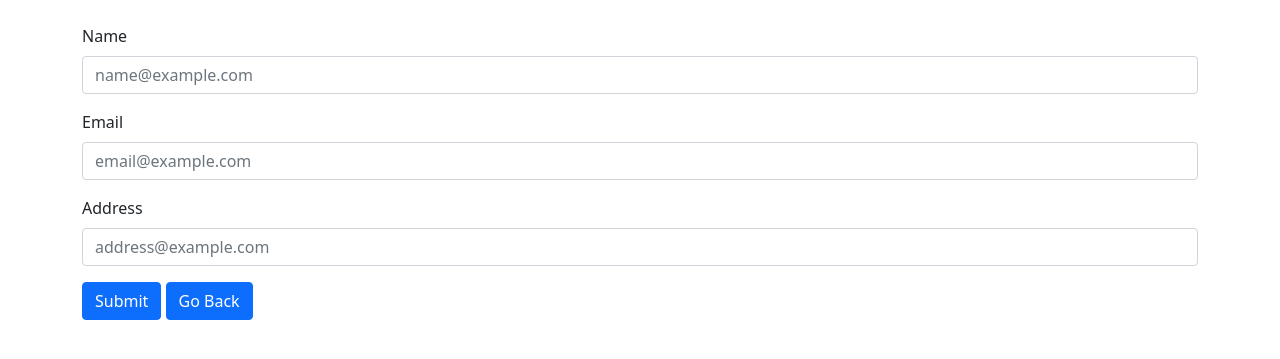
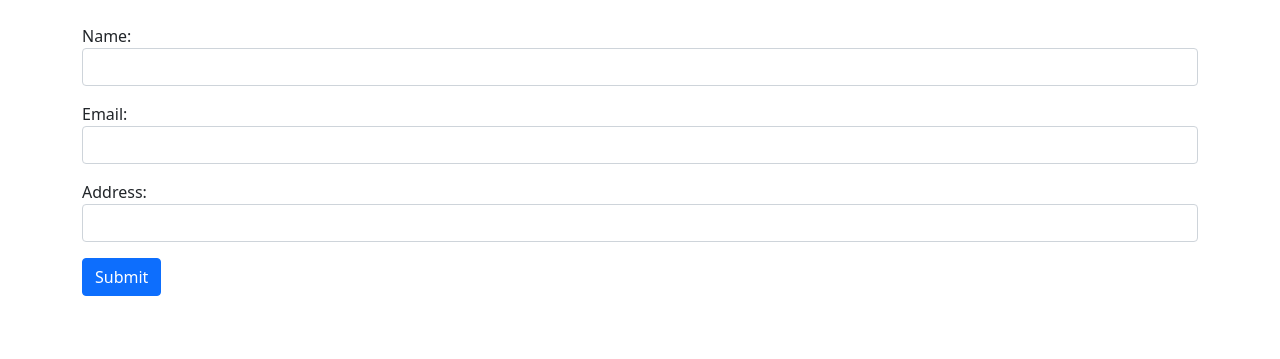
Before and after one commit to AjRadwan/Django-crud, a Django app: page /addstudent in a window 1280 px wide. Shown: the part 56-415 px from the top of the page. Run offline with Django 4.2, Linux system fonts and the light colour scheme.

Commit message:
from submiting

```diff
--- /dev/null
+++ b/core/forms.py
@@ -0,0 +1,14 @@
+from django import forms
+from django.forms import widgets
+from core.models import Student
+from django.core import validators
+
+class StudentForm(forms.ModelForm):
+    class Meta:
+        model = Student
+        fields = "__all__"
+        widgets = {
+            'name' : forms.TextInput(attrs={'class':'form-control'}),
+            'email' : forms.TextInput(attrs={'class':'form-control'}),
+            'address' : forms.TextInput(attrs={'class':'form-control'}),
+        }
--- a/core/templates/addstudent.html
+++ b/core/templates/addstudent.html
@@ -4,22 +4,10 @@
 
 {% block main_body %}
 <div class="container my-4">
-  <form method="post" action="{% url 'addstudent' %}">
+  <form method="post" action="">
       {% csrf_token %}
-    <div class="mb-3">
-        <label class="form-label">Name</label>
-        <input type="text" name="name" class="form-control" placeholder="name@example.com" required>
-      </div>
-    <div class="mb-3">
-        <label class="form-label">Email</label>
-        <input type="email" name="email" class="form-control" placeholder="email@example.com" required>
-      </div>
-    <div class="mb-3">
-        <label class="form-label">Address</label>
-        <input type="text" name="address" class="form-control" placeholder="address@example.com" required>
-      </div>
-      <button type="submit" class="btn btn-primary">Submit</button>
-      <a class="btn btn-primary" href="{% url 'home' %}">Go Back</a>
+     {{ form.as_p }}
+     <button type="submit" class="btn btn-primary">Submit</button>
   </form>
 </div>
 
--- a/core/templates/home.html
+++ b/core/templates/home.html
@@ -24,9 +24,9 @@
               <td>{{ student.email}}</td>
               <td>{{student.address }}</td>
        <td>
-        <a onclick="return confirm('Are you sure you want to delete this list!!')" href="{{student.id}}"><button type="submit" class="btn btn-danger" href="{{ student.id}}">Delete</button></a>
+        <a onclick="return confirm('Are you sure you want to delete this list!!')" href="{{student.id}}"><button type="submit" class="btn btn-danger">Delete</button></a>
 
-        <a href="{{student.id}}"><button type="submit" class="btn btn-primary">Edit</button> </a>
+        <a href="{% url 'edit' student.id %}"><button type="submit" class="btn btn-primary">Edit</button> </a>
       </td>
 
 
--- a/core/urls.py
+++ b/core/urls.py
@@ -5,5 +5,6 @@ from core import views
 urlpatterns = [
     path('', views.home, name="home"),
     path('addstudent', views.addstudent, name="addstudent"),
-    path('<int:id>', views.delete, name="delete")
+    path('<int:id>', views.delete, name="delete"),
+    path('edit/<int:id>', views.edit, name="edit")
 ]
--- a/core/views.py
+++ b/core/views.py
@@ -1,9 +1,7 @@
 from django.shortcuts import render, redirect
 from core.models import Student
 from django.contrib import messages
-
-
-
+from core.forms import StudentForm
 # Create your Viewss here.
 
 def home(request):
@@ -12,14 +10,26 @@ def home(request):
 
 
 def addstudent(request):
-    if  request.method == 'POST':
-        name = request.POST.get('name')
-        email = request.POST.get('email')
-        address = request.POST.get('address')
-        addstu = Student(name=name, email=email, address=address)
-        addstu.save()
-        messages.success(request, "your From Has been submited")
-    return render(request, 'addstudent.html')
+    if request.method == 'POST':
+        fm = StudentForm(request.POST)
+        if fm.is_valid():
+           name = fm.cleaned_data['name']
+           email = fm.cleaned_data['email']
+           address = fm.cleaned_data['address']
+           student = Student(name=name, email=email, address=address)
+           student.save()
+           messages.success(request, "Your From has been submitted")
+           fm = StudentForm()
+    else:
+        fm = StudentForm()
+    return render(request, 'addstudent.html', {'form':fm})
+
+
+def edit(request, id):
+    student = Student.objects.get(id=id)
+    return render(request, 'edit.html',{'students':student})
+
+
 
 
 def delete(request, id):
```
Also changed, not shown: core/templates/edit.html (added, +30 -0 lines), db.sqlite3.
